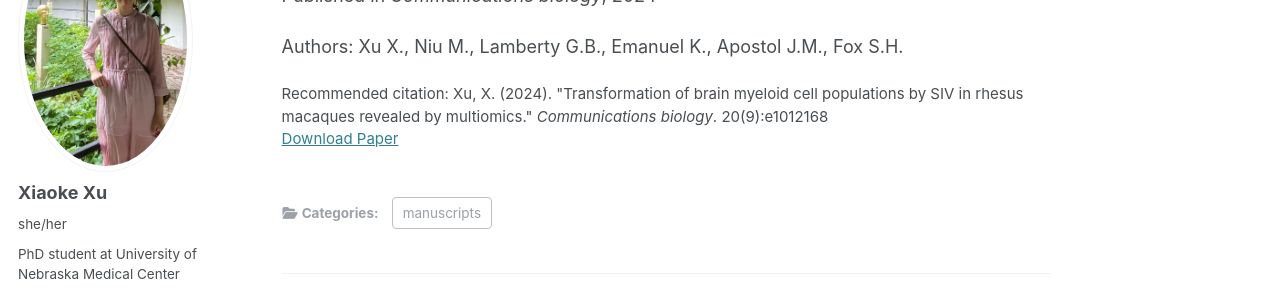
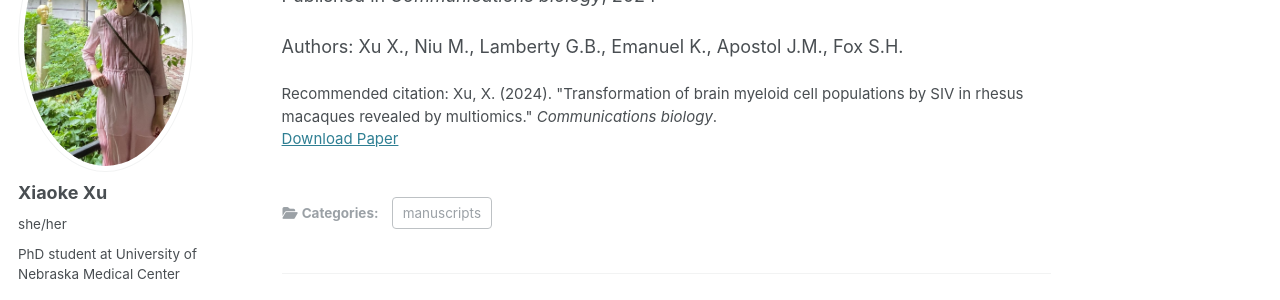
Before and after one commit to macrophage666/XiaokeXu.github.io, a Jekyll site: the page built from _publications/paper8.md, in a window 1280 px wide and 1073 px high. Shown: the part 198-498 px from the top of the window. Built offline with Jekyll 4.4.1, drawn with Linux system fonts in a browser that asks for light colours; some web fonts are replaced.

Commit message:
Update paper8.md

```diff
--- a/_publications/paper8.md
+++ b/_publications/paper8.md
@@ -6,7 +6,7 @@ permalink: /publication/paper8
 date: 2024-09-18
 venue: 'Communications biology'
 paperurl: 'http://academicpages.github.io/files/paper2.pdf'
-citation: 'Xu, X. (2024). &quot;Transformation of brain myeloid cell populations by SIV in rhesus macaques revealed by multiomics.&quot; <i>Communications biology</i>. 20(9):e1012168'
+citation: 'Xu, X. (2024). &quot;Transformation of brain myeloid cell populations by SIV in rhesus macaques revealed by multiomics.&quot; <i>Communications biology</i>.'
 ---
 
 Authors: Xu X., Niu M., Lamberty G.B., Emanuel K., Apostol J.M., Fox S.H.
```
